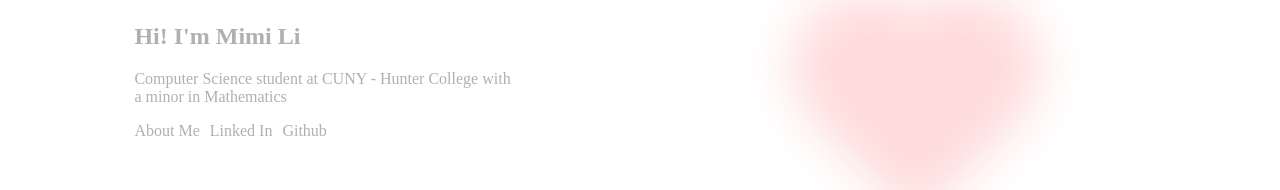
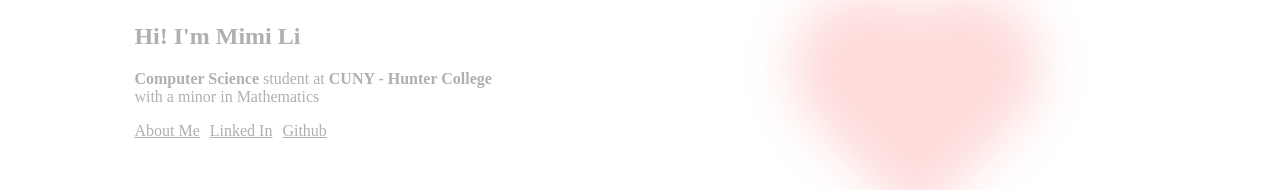
Before and after one commit to wei892/portfolio, a React (Vite) app: page / in a window 1280 px wide. Shown: the part 225-415 px from the top of the page. Built offline with nearby package versions, Linux system fonts and the light colour scheme.

Commit message:
added links to homepage

```diff
--- a/src/pages/HomescreenBanner.jsx
+++ b/src/pages/HomescreenBanner.jsx
@@ -1,4 +1,8 @@
+// stylying for the homepage banner
 import '../cssFiles/homesceen.css'
+
+// importing packages
+import { Link } from 'react-router-dom'
 
 const HomepageBanner = () => {
 
@@ -10,22 +14,21 @@ const HomepageBanner = () => {
                         Hi! I'm Mimi Li
                     </h2>
                     <p>
-                        Computer Science student at CUNY - Hunter College with a minor in Mathematics
+                        <b>Computer Science </b> student at <b>CUNY - Hunter College</b> with a minor in Mathematics
                     </p>
                     <div className="linkContainer">
-                        <div> About Me </div>
-                        <div> Linked In </div>
-                        <div> Github </div>
-
+                        <div>
+                            <Link to='../aboutMe'> About Me </Link>
+                        </div>
+                        <div> <a target='_blank'href='https://www.linkedin.com/in/mimi-li03/'> Linked In </a> </div>
+                        <div> <a target='_blank' href='https://github.com/wei892'> Github </a> </div>
                     </div>
                 </div>
                 <div className="bioCont heartCont">
                     <div className="heart">
                     </div>
                 </div>
-
             </div>
-
         </>
     )
 }
```
